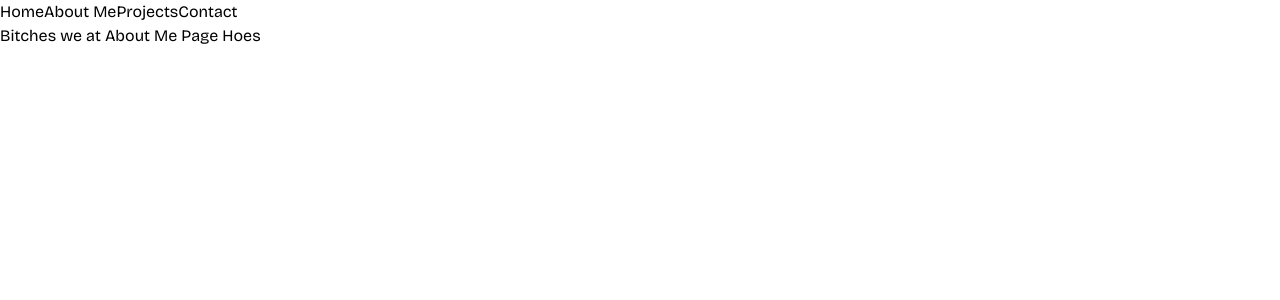
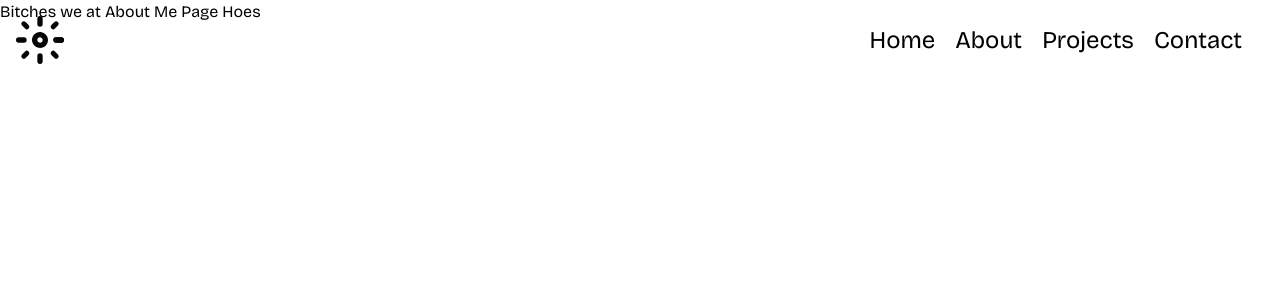
Before and after one commit to antonypauson/portfolio, a React (Vite) app: page /about-me in a window 1280 px wide. Shown: the top 300 px of the page. Built offline with nearby package versions, Linux system fonts and the light colour scheme.

Commit message:
feat: added navbar, also set toggle icons in navbar

```diff
--- a/src/App.tsx
+++ b/src/App.tsx
@@ -1,14 +1,15 @@
 import { BrowserRouter as Router, Routes, Route } from "react-router-dom";
+import { useState } from "react";
 import Navbar from "./components/Navbar";
 import Hero from "./pages/Hero";
 import AboutMe from "./pages/AboutMe";
 
 export default function App() {
+  const [iconTrue, setIconTrue] = useState(true);
+
   return (
-    // <div className="min-h-screen">
-
     <Router>
-      <Navbar />
+      <Navbar setIconTrue={setIconTrue} iconTrue={iconTrue}/>
       <Routes>
         <Route path="/" element={<Hero />} />
         <Route path="/about-me" element={<AboutMe />} />
--- a/src/components/Navbar.tsx
+++ b/src/components/Navbar.tsx
@@ -1,19 +1,28 @@
 import { Link } from "react-router-dom"
+import moonIcon from "../assets/moon-icon.svg";
+import sunIcon from "../assets/sun-icon.svg";
 
-export default function Navbar() {
+export default function Navbar({setIconTrue, iconTrue}) {
 
     const navContents = [
       { name: "Home", path: "/" },
-      { name: "About Me", path: "/about-me"},
+      { name: "About", path: "/about-me"},
       { name: "Projects", path: "/projects" },
       { name: "Contact", path: "/contact" },
     ];
 
     return (
-      <div>
-        {navContents.map((content, index) => (
-          <Link key={index} to={content.path}>{content.name}</Link>
-        ))}
-      </div>
+      <nav className="absolute top-0 inset-x-0 z-10 p-4 bg-transparent flex justify-between items-center">
+        <div>
+          <img className="w-8 md:w-12" src={iconTrue ? sunIcon : moonIcon} onClick={() => setIconTrue(!iconTrue)} />
+        </div>
+        <div className="flex gap-3 px-1.5 md:gap-5 md:px-5.5 md:text-2xl">
+          {navContents.map((content, index) => (
+            <Link key={index} to={content.path}>
+              {content.name}
+            </Link>
+          ))}
+        </div>
+      </nav>
     );
 }
--- a/src/pages/Hero.tsx
+++ b/src/pages/Hero.tsx
@@ -39,7 +39,7 @@ export default function Hero() {
   return (
     <div
       ref={vantaRef}
-      className="min-h-screen flex flex-col justify-center items-center md:items-start"
+      className="h-screen flex flex-col justify-center items-center md:items-start relative"
     >
       <HeadingTypewriter />
       <Subheading />
```
Also changed, not shown: src/assets/moon-icon.svg (added), src/assets/sun-icon.svg (added).
